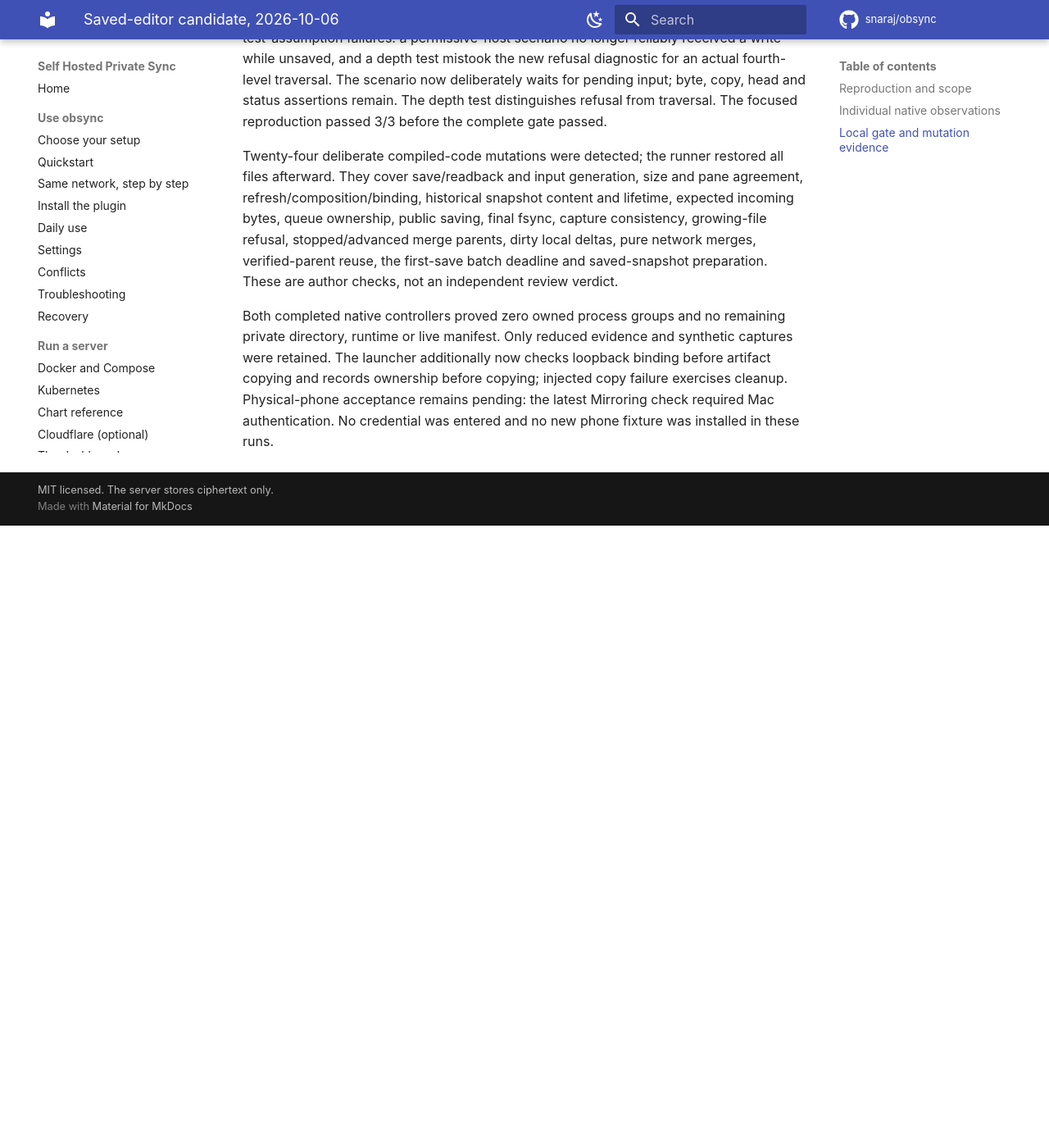
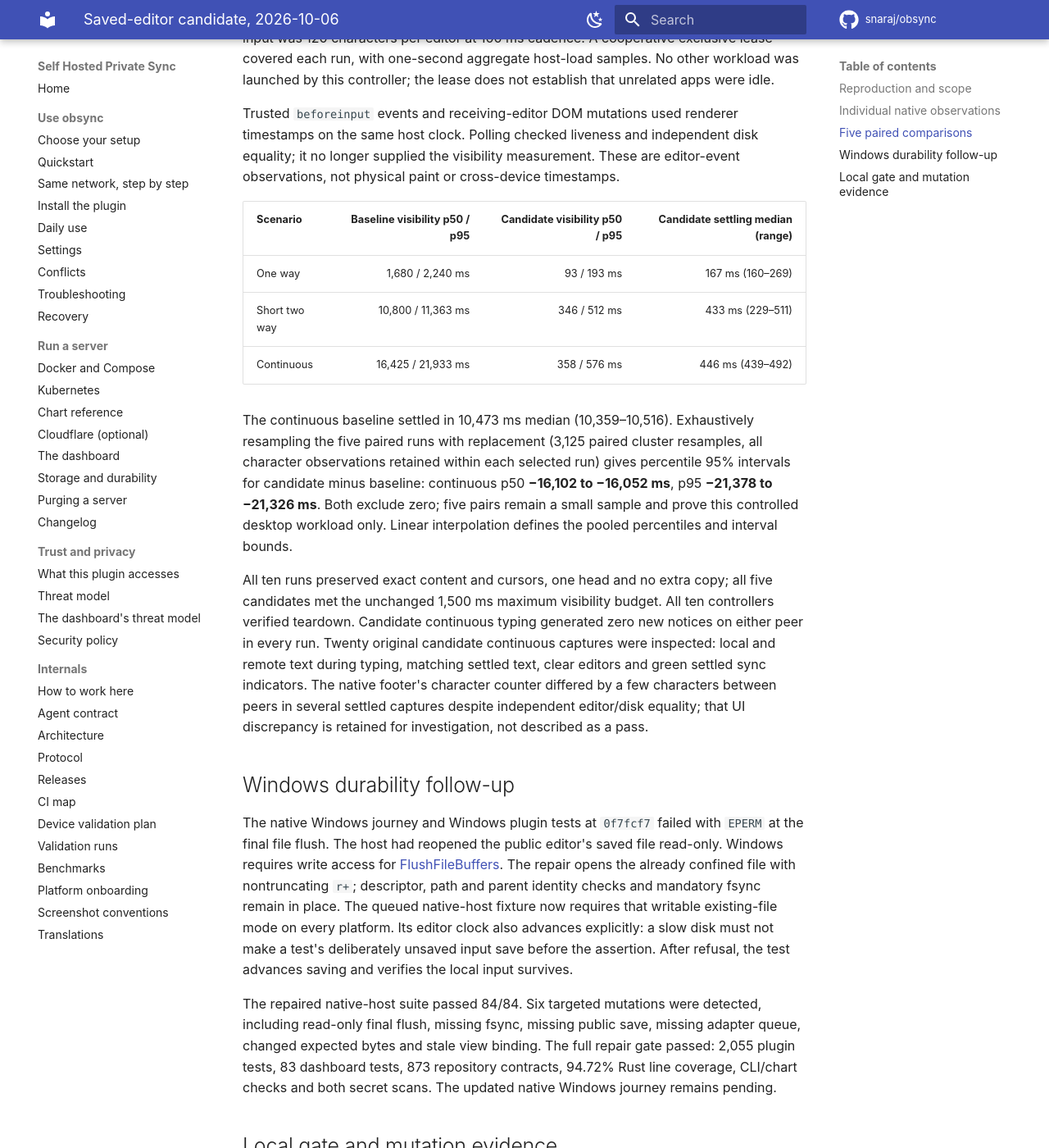
Before and after one commit to snaraj/obsync, an MkDocs documentation site: the page built from docs/validation-runs/2026-10-06-saved-editor-117.md, in a window 1280 px wide and 1400 px high, scrolled down 2092 px. Shown: the whole window at 82% size. Built offline with MkDocs 1.6.1 and Material for MkDocs 9.7.7, drawn with Linux system fonts in a browser that asks for light colours; comment, search, counter and statistics services are not loaded; before the commit the page ends 2733 px from its top, so only the background shows below that; some of the changed text lies outside the part shown.

Commit message:
fix: flush native editor saves with writable Windows handles
Windows native sync and host tests failed with EPERM at the final durable
flush: the saved file was reopened read-only. Use nontruncating r+ on the
confined existing file, retaining descriptor/path checks and required fsync.

Make queued native-host tests use the existing injected editor clock so a
slow disk cannot accidentally save pending input during a refusal check.
After refusal, advance the clock and prove that the local save survives.
Require writable existing-file mode at the real handle's sync seam on all
platforms. Native-host tests pass 84/84; six focused mutations are killed.

Record five alternating native desktop comparison pairs with renderer-event
visibility measurements, bootstrap intervals, zero new continuous notices
and verified teardown. Preserve the observed footer-counter discrepancy and
pending current-platform acceptance. Full local gate passed: 2,055 plugin tests, 83 dashboard tests, 873
contracts, 94.72% Rust line coverage, CLI/chart checks and secret scans.

Changes: +83/-9 across three files.

- GPT-6

```diff
--- a/docs/validation-runs/2026-10-06-saved-editor-117.md
+++ b/docs/validation-runs/2026-10-06-saved-editor-117.md
@@ -71,6 +71,65 @@ and recursion limits, and allows preparation from a proven saved snapshot
 while retaining final current-editor checks. None of the failed results is
 upgraded by a later pass.
 
+## Five paired comparisons
+
+The same candidate bundle was then tested against `3b44c149` (plugin SHA-256
+`7ca3e25a2ce31f698f9489880fcebb84ae8d43fe1be74830250cb3970ffd434b`)
+in five fresh pairs, alternating baseline-first and candidate-first. The
+server bytes were identical. Continuous input was 120 characters per editor
+at 100 ms cadence. A cooperative exclusive lease covered each run, with
+one-second aggregate host-load samples. No other workload was launched by
+this controller; the lease does not establish that unrelated apps were idle.
+
+Trusted `beforeinput` events and receiving-editor DOM mutations used renderer
+timestamps on the same host clock. Polling checked liveness and independent
+disk equality; it no longer supplied the visibility measurement. These are
+editor-event observations, not physical paint or cross-device timestamps.
+
+| Scenario | Baseline visibility p50 / p95 | Candidate visibility p50 / p95 | Candidate settling median (range) |
+| --- | ---: | ---: | ---: |
+| One way | 1,680 / 2,240 ms | 93 / 193 ms | 167 ms (160–269) |
+| Short two way | 10,800 / 11,363 ms | 346 / 512 ms | 433 ms (229–511) |
+| Continuous | 16,425 / 21,933 ms | 358 / 576 ms | 446 ms (439–492) |
+
+The continuous baseline settled in 10,473 ms median (10,359–10,516).
+Exhaustively resampling the five paired runs with replacement (3,125 paired
+cluster resamples, all character observations retained within each selected
+run) gives percentile 95% intervals for candidate minus baseline: continuous
+p50 **−16,102 to −16,052 ms**, p95 **−21,378 to −21,326 ms**. Both exclude zero;
+five pairs remain a small sample and prove this controlled desktop workload
+only. Linear interpolation defines the pooled percentiles and interval bounds.
+
+All ten runs preserved exact content and cursors, one head and no extra copy;
+all five candidates met the unchanged 1,500 ms maximum visibility budget.
+All ten controllers verified teardown. Candidate continuous typing generated
+zero new notices on either peer in every run. Twenty original candidate
+continuous captures were inspected: local and remote text during typing,
+matching settled text, clear editors and green settled sync indicators.
+The native footer's character counter differed by a few characters between
+peers in several settled captures despite independent editor/disk equality;
+that UI discrepancy is retained for investigation, not described as a pass.
+
+## Windows durability follow-up
+
+The native Windows journey and Windows plugin tests at `0f7fcf7` failed with
+`EPERM` at the final file flush. The host had reopened the public editor's
+saved file read-only. Windows requires write access for
+[FlushFileBuffers](https://learn.microsoft.com/en-us/windows/win32/api/fileapi/nf-fileapi-flushfilebuffers).
+The repair opens the already confined file with nontruncating `r+`; descriptor,
+path and parent identity checks and mandatory fsync remain in place.
+The queued native-host fixture now requires that writable existing-file mode
+on every platform. Its editor clock also advances explicitly: a slow disk
+must not make a test's deliberately unsaved input save before the assertion.
+After refusal, the test advances saving and verifies the local input survives.
+
+The repaired native-host suite passed 84/84. Six targeted mutations were
+detected, including read-only final flush, missing fsync, missing public save,
+missing adapter queue, changed expected bytes and stale view binding. The
+full repair gate passed: 2,055 plugin tests, 83 dashboard tests, 873 repository
+contracts, 94.72% Rust line coverage, CLI/chart checks and both secret scans.
+The updated native Windows journey remains pending.
+
 ## Local gate and mutation evidence
 
 `make check` passed on the current source: 2,055/2,055 plugin tests, 83/83
```
Also changed, not shown: 2 other files.
